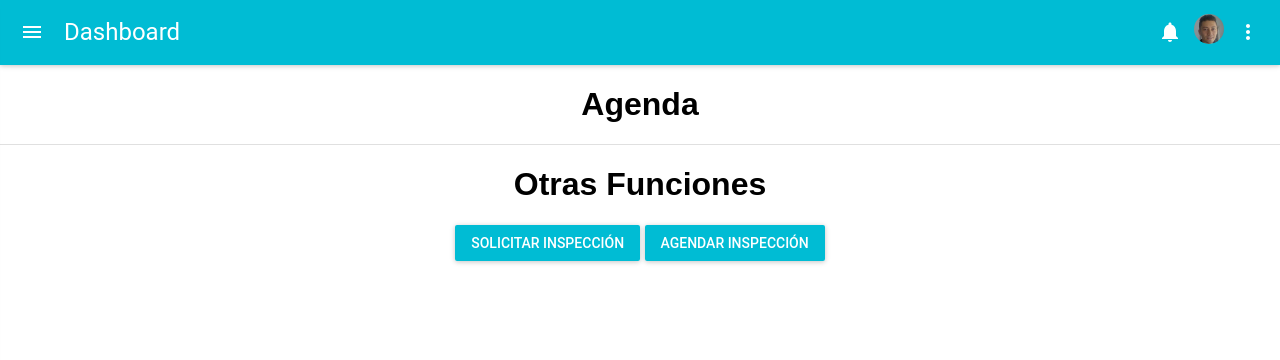
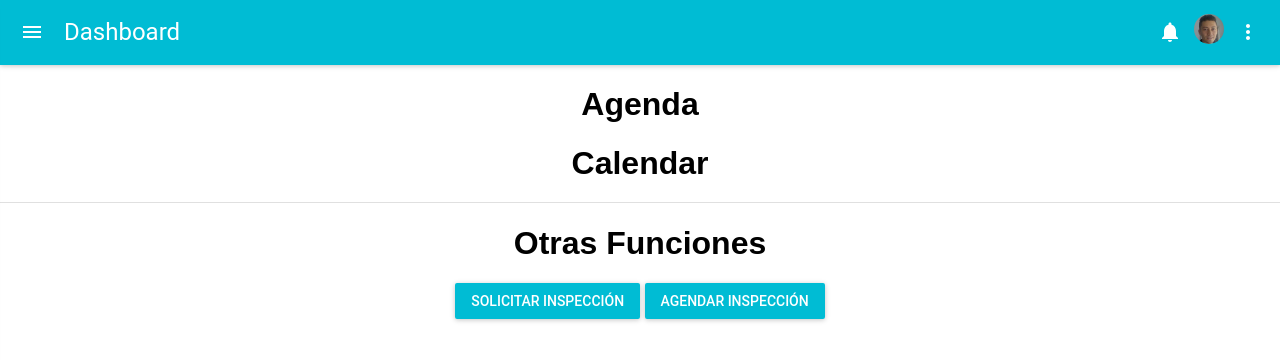
Before and after one commit to camilo77/Inspecciones, a React (Create React App) app: page / in a window 1280 px wide. Shown: the top 360 px of the page. Built offline with nearby package versions, Linux system fonts and the light colour scheme.

Commit message:
Add file calendar and import into dashboard

```diff
--- /dev/null
+++ b/src/Components/Calendar.js
@@ -0,0 +1,13 @@
+import React, { Component } from 'react';
+
+class Calendar extends Component {
+  render() {
+    return(
+      <div>
+        <h1>Calendar</h1>
+      </div>
+    );
+  }
+}
+
+export default Calendar;
--- a/src/Components/Views/Dashboard/Index.js
+++ b/src/Components/Views/Dashboard/Index.js
@@ -4,11 +4,14 @@ import RaisedButton from 'material-ui/RaisedButton';
 import Divider from 'material-ui/Divider';
 import { Link } from 'react-router-dom';
 
+import Calendar from '../../Calendar';
+
 class Index extends Component {
   render(){
     return(
       <div>
         <h1>Agenda</h1>
+        <Calendar/>
         <Divider/>
         <h1>Otras Funciones</h1>
 
```
